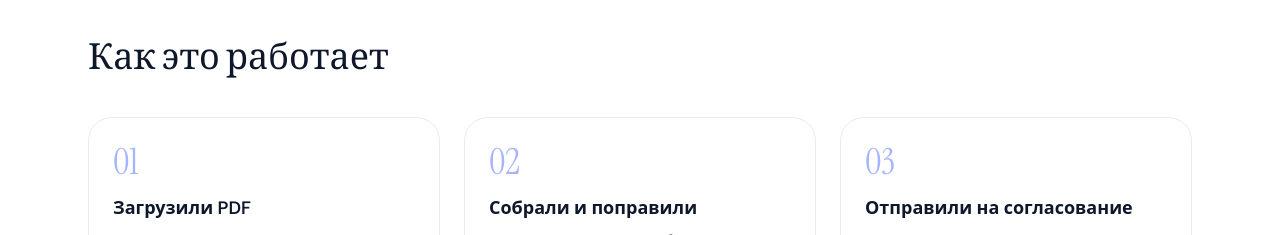
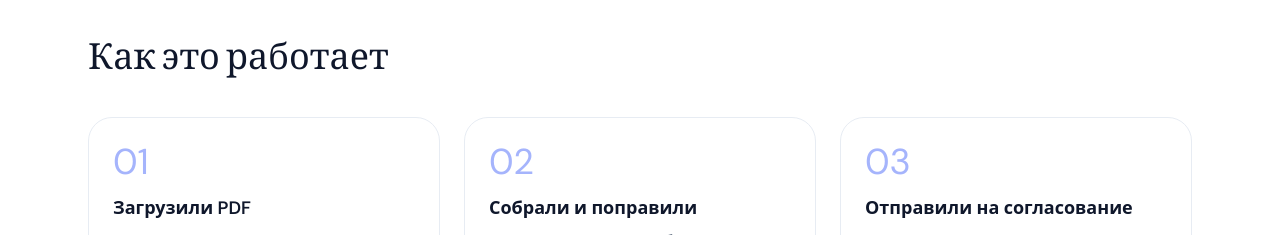
Before and after one commit to Mihlap/folio-mind, a React (Vite) app in the folder apps/client/: page / in a window 1280 px wide. Shown: the part 1540-1775 px from the top of the page. Built offline with nearby package versions, Linux system fonts and the light colour scheme; no server answers; what @capacitor/core would draw is missing.

Commit message:
fix(client): убрать серифный шрифт с цифр в шагах

```diff
--- a/apps/client/src/pages/public/LandingPage.tsx
+++ b/apps/client/src/pages/public/LandingPage.tsx
@@ -475,7 +475,7 @@ export function LandingPage() {
                   key={step.title}
                   className="relative rounded-3xl border border-slate-200/80 p-6"
                 >
-                  <span className="font-display text-4xl text-folio-300">
+                  <span className="text-4xl tabular-nums text-folio-300">
                     {String(index + 1).padStart(2, '0')}
                   </span>
                   <h3 className="mt-3 text-lg font-semibold text-slate-900">{step.title}</h3>
```
